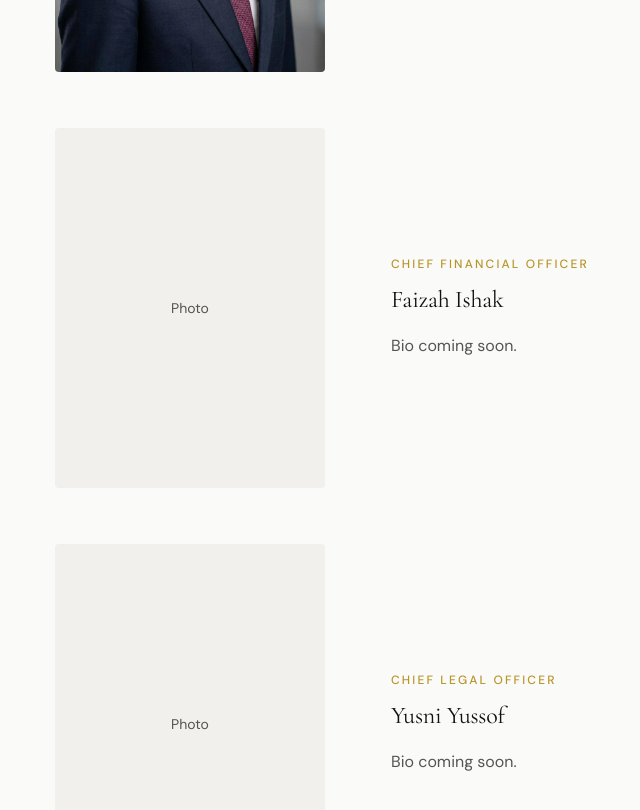
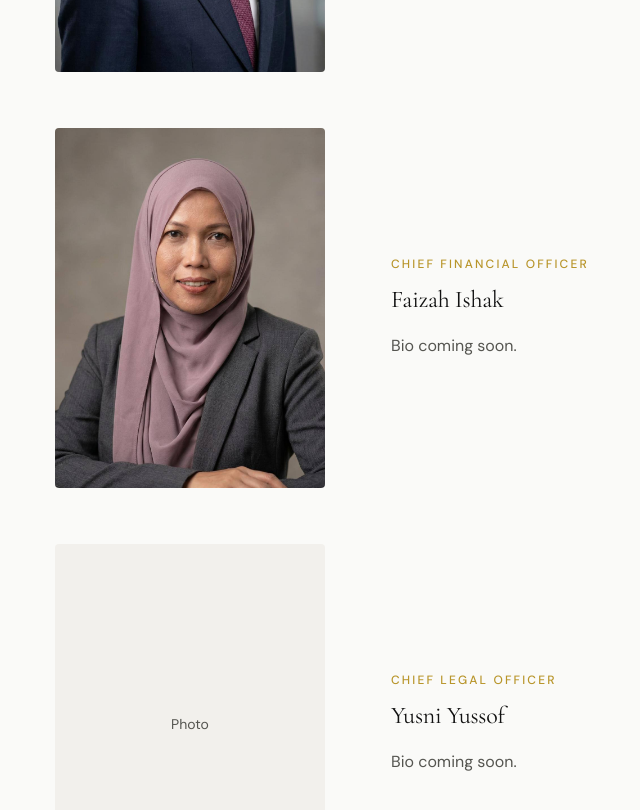
Before and after one commit to shamnashriq-ai/triballiance-website, a Next.js app: page /about/leadership in a window 1280 px wide. Shown: the part 1800-2610 px from the top of the page, without its empty margins (137-777 px from the left). Built offline with nearby package versions, Linux system fonts and the light colour scheme.

Commit message:
Add Faizah Ishak CFO photo to leadership page

```diff
--- a/src/app/about/leadership/page.tsx
+++ b/src/app/about/leadership/page.tsx
@@ -26,7 +26,7 @@ const leaders = [
   {
     name: "Faizah Ishak",
     role: "Chief Financial Officer",
-    image: null,
+    image: "/leader-faizah.jpg",
     bio: "Bio coming soon.",
   },
   {
```
Also changed, not shown: public/leader-faizah.jpg (added).
